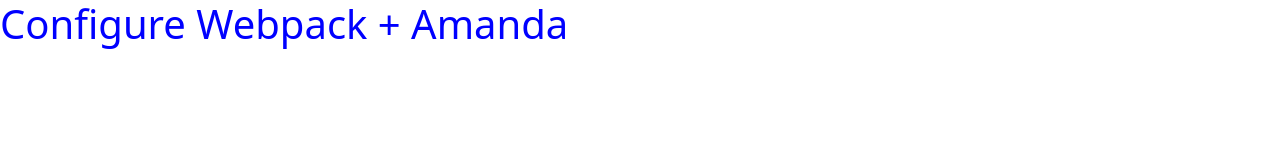
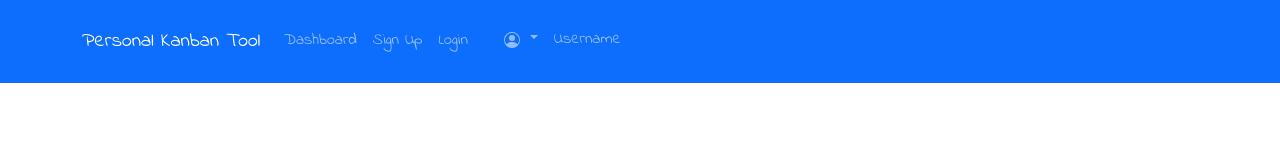
Before and after one commit to CEAG0712/VanillaJS-SPA-Frontend, a website built with webpack: page src/index.html in a window 1280 px wide. Built offline with nearby package versions, Linux system fonts and the light colour scheme.

Commit message:
routing 1

```diff
--- a/src/index.html
+++ b/src/index.html
@@ -12,7 +12,78 @@
   </head>
 
   <body>
-    <h1 id="test-h1"></h1>
+    <nav class="navbar navbar-expand-sm navbar-dark bg-primary mb-4">
+      <div class="container">
+        <a class="navbar-brand" data-link href="/"> Personal Kanban Tool </a>
+
+        <div class="collapse navbar-collapse" id="mobile-nav">
+          <ul class="navbar-nav ml-auto">
+            <li class="nav-item">
+              <a
+                class="nav-link"
+                data-link
+                href="/dashboard"
+                id="dashboard-nav-link"
+              >
+                Dashboard
+              </a>
+            </li>
+            <li class="nav-item">
+              <a
+                class="nav-link"
+                data-link
+                href="/register"
+                id="register-nav-link"
+              >
+                Sign Up
+              </a>
+            </li>
+            <li class="nav-item">
+              <a class="nav-link" data-link href="/login" id="login-nav-link">
+                Login
+              </a>
+            </li>
+            <li class="nav-item" id="logout-nav-item">
+              <div class="dropdown" id="logout-container">
+                <a
+                  class="nav-link dropdown-toggle"
+                  href="#"
+                  role="button"
+                  data-bs-toggle="dropdown"
+                  aria-expanded="false"
+                >
+                  <svg
+                    xmlns="http://www.w3.org/2000/svg"
+                    width="16"
+                    height="16"
+                    fill="currentColor"
+                    class="bi bi-person-circle"
+                    viewBox="0 0 16 16"
+                  >
+                    <path d="M11 6a3 3 0 1 1-6 0 3 3 0 0 1 6 0" />
+                    <path
+                      fill-rule="evenodd"
+                      d="M0 8a8 8 0 1 1 16 0A8 8 0 0 1 0 8m8-7a7 7 0 0 0-5.468 11.37C3.242 11.226 4.805 10 8 10s4.757 1.225 5.468 2.37A7 7 0 0 0 8 1"
+                    />
+                  </svg>
+                </a>
+
+                <ul class="dropdown-menu">
+                  <li>
+                    <a class="dropdown-item" href="" id="logout">Log out</a>
+                  </li>
+                </ul>
+              </div>
+              <a class="nav-link" data-link href="" id="user-nav-link"> </a>
+            </li>
+            <li class="nav-item" id="username-nav-item">
+              <span class="nav-link" id="username">Username</span>
+            </li>
+          </ul>
+        </div>
+      </div>
+    </nav>
+
     <script src="index.js"></script>
     <script src="https://cdn.jsdelivr.net/npm/bootstrap@5.3.3/dist/js/bootstrap.bundle.min.js"></script>
   </body>
--- a/src/index.js
+++ b/src/index.js
@@ -1,4 +1 @@
 import "./styles/stylekanban.css";
-
-const testH1 = document.getElementById("test-h1");
-testH1.innerHTML = "Configure Webpack + Amanda";
--- a/src/styles/stylekanban.css
+++ b/src/styles/stylekanban.css
@@ -1,3 +1,26 @@
-#test-h1 {
-  color: blue;
+@import url("https://fonts.googleapis.com/css2?family=Indie+Flower&family=Permanent+Marker&display=swap");
+
+* {
+  font-family: "Indie Flower", cursive;
+  font-weight: 100;
 }
+
+.navbar-text {
+  color: aliceblue;
+  font-size: 30px;
+}
+
+#username-nav-item,
+#logout-nav-item {
+  padding-top: 11px;
+}
+
+#logout-nav-item {
+  padding-left: 20px;
+}
+
+#dashboard-nav-link,
+#register-nav-link,
+#login-nav-link {
+  padding-top: 20px;
+}
```
